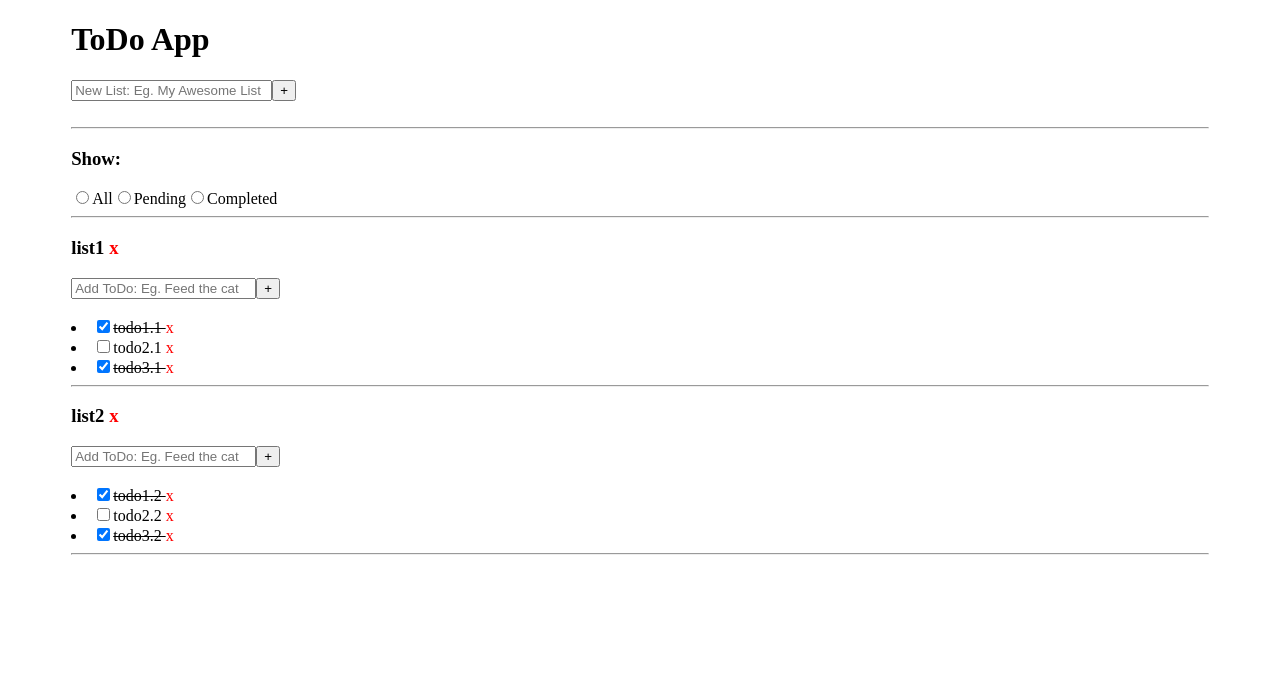
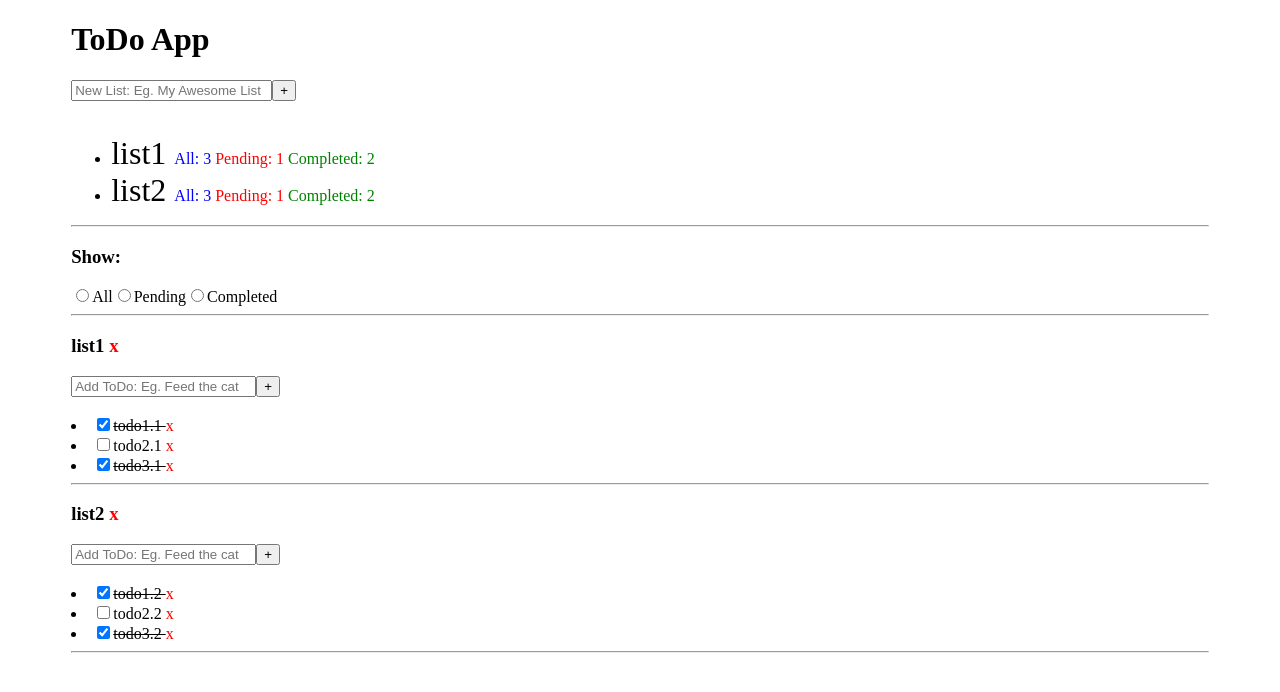
Before and after one commit to jcs98/todo-app, a React (Create React App) app: page / in a window 1280 px wide. Shown: the top 692 px of the page. Built offline with nearby package versions, Linux system fonts and the light colour scheme.

Commit message:
Add home component to display all lists with details

```diff
--- a/src/App.js
+++ b/src/App.js
@@ -2,6 +2,7 @@ import React, { Component } from 'react';
 import TodoList from './components/TodoList';
 import AddList from './components/AddList';
 import TodoFilter from './components/TodoFilter';
+import Home from './components/Home';
 
 import { connect } from 'react-redux';
 import { addTodolist, deleteTodolist, toggleTodo, addTodo, deleteTodo, filterTodos } from './actions'
@@ -31,6 +32,7 @@ class App extends Component {
         <div className="App">
           <h1>ToDo App</h1>
           <AddList addTodolist={this.props.addTodolist}/>
+          <Home todolists={this.props.todolists}/>
           <hr/>
           <TodoFilter filterTodos={this.props.filterTodos}/>
           <hr/>
--- /dev/null
+++ b/src/components/Home.js
@@ -0,0 +1,32 @@
+import React, { Component } from 'react'
+
+export default class Home extends Component {
+  render() {
+
+    let todolists;
+    if (this.props.todolists) {
+      todolists = this.props.todolists.map(todolist => {
+        let pendingTodoCount = 0;
+        todolist.todos.forEach(todo => {
+          if(!todo.completed) pendingTodoCount++;
+        });
+        return (
+          <li>
+          <span style={{color:'black', fontSize:'32px'}}>{todolist.name + "      "} </span>
+          <span style={{color:'blue',}}>All: {todolist.todos.length} </span>
+          <span style={{color:'red',}}>Pending: {pendingTodoCount} </span>
+          <span style={{color:'green',}}>Completed: {todolist.todos.length-pendingTodoCount}</span>
+          </li>
+        );
+      });
+    }
+
+    return (
+      <div>
+        <ul>
+          {todolists}
+        </ul>
+      </div>
+    )
+  }
+}
```
